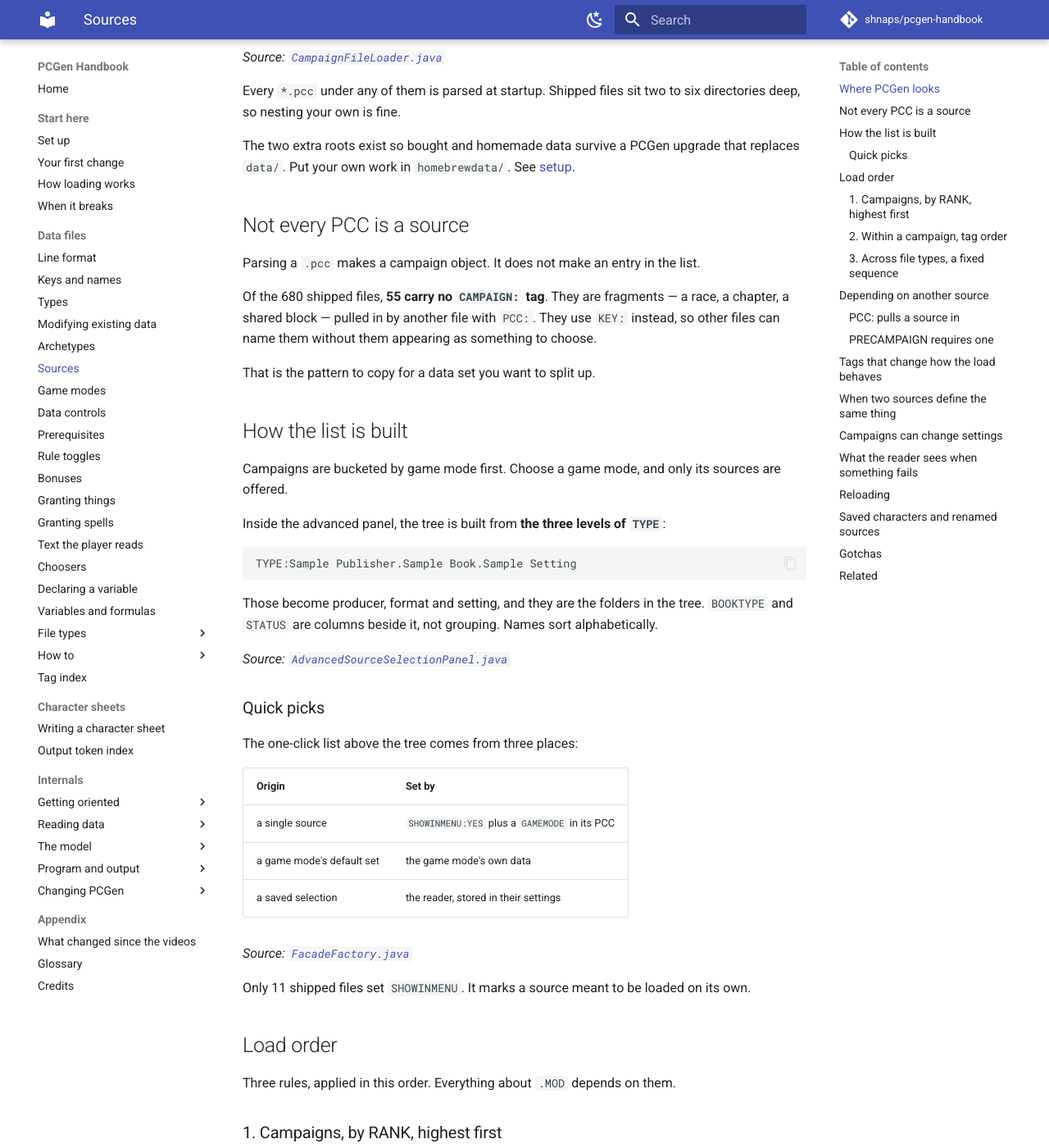
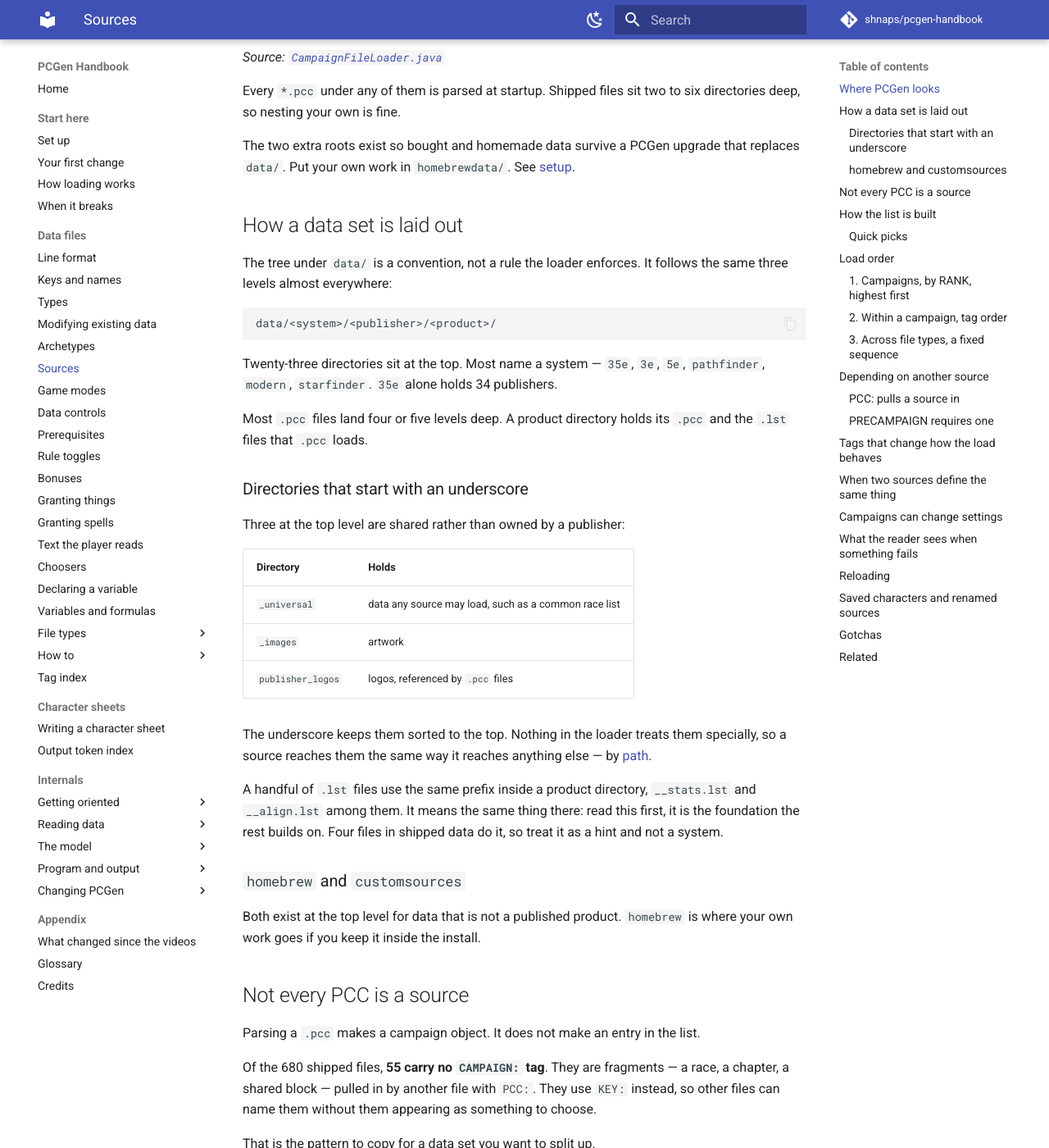
Before and after one commit to shnaps/pcgen-handbook, an MkDocs documentation site: the page built from docs/lst/concepts/sources.md, in a window 1280 px wide and 1400 px high, scrolled down 614 px. Shown: the whole window at 82% size. Built offline with MkDocs 1.6.1 and Material for MkDocs 9.7.7, drawn with Linux system fonts in a browser that asks for light colours; comment, search, counter and statistics services are not loaded.

Commit message:
Add kit page and data set layout, finishing the ranked backlog
Kits are bigger on the data side than the demotion implied: 6,922 STARTPACK
lines across 309 files, with 18,574 SKILL and 13,080 ABILITY lines under them.
The demotion still stands, since it rested on reader need rather than size.

The structural fact is that a kit file is not one line per object. STARTPACK
opens a kit and every line after it belongs to that kit, so a line in the wrong
place joins the kit above it and stays valid.

The layout convention is thinner than the backlog claimed. Four files use the
underscore prefix and three top-level directories do; the loader treats none of
them specially. The section says that rather than implying a rule, and is merged
into sources.md which already owned discovery and load order.

All thirteen ranked items are now done — nine pages, four merged into pages that
already owned the ground.

Co-Authored-By: Claude Opus 5 (1M context) <noreply@anthropic.com>

````diff
--- a/docs/lst/concepts/sources.md
+++ b/docs/lst/concepts/sources.md
@@ -29,6 +29,45 @@ directories deep, so nesting your own is fine.
 The two extra roots exist so bought and homemade data survive a PCGen upgrade that
 replaces `data/`. Put your own work in `homebrewdata/`. See
 [setup](../../start/setup.md).
+
+## How a data set is laid out
+
+The tree under `data/` is a convention, not a rule the loader enforces. It follows the
+same three levels almost everywhere:
+
+```
+data/<system>/<publisher>/<product>/
+```
+
+Twenty-three directories sit at the top. Most name a system — `35e`, `3e`, `5e`,
+`pathfinder`, `modern`, `starfinder`. `35e` alone holds 34 publishers.
+
+Most `.pcc` files land four or five levels deep. A product directory holds its `.pcc` and
+the `.lst` files that `.pcc` loads.
+
+### Directories that start with an underscore
+
+Three at the top level are shared rather than owned by a publisher:
+
+| Directory | Holds |
+|---|---|
+| `_universal` | data any source may load, such as a common race list |
+| `_images` | artwork |
+| `publisher_logos` | logos, referenced by `.pcc` files |
+
+The underscore keeps them sorted to the top. Nothing in the loader treats them specially,
+so a source reaches them the same way it reaches anything else — by
+[path](#depending-on-another-source).
+
+A handful of `.lst` files use the same prefix inside a product directory, `__stats.lst`
+and `__align.lst` among them. It means the same thing there: read this first, it is the
+foundation the rest builds on. Four files in shipped data do it, so treat it as a hint
+and not a system.
+
+### `homebrew` and `customsources`
+
+Both exist at the top level for data that is not a published product. `homebrew` is where
+your own work goes if you keep it inside the install.
 
 ## Not every PCC is a source
 
--- a/mkdocs.yml
+++ b/mkdocs.yml
@@ -91,6 +91,7 @@ nav:
           - lst/files/template.md
           - lst/files/equipment.md
           - lst/files/equipment-modifier.md
+          - lst/files/kit.md
           - lst/files/deity.md
           - lst/files/domain.md
           - lst/files/spell.md
````
Also changed, not shown: BACKLOG.md (+9 -5 lines), docs/index.md (+1 -0 lines), docs/lst/files/kit.md (added, +109 -0 lines), log.md (+47 -0 lines).
